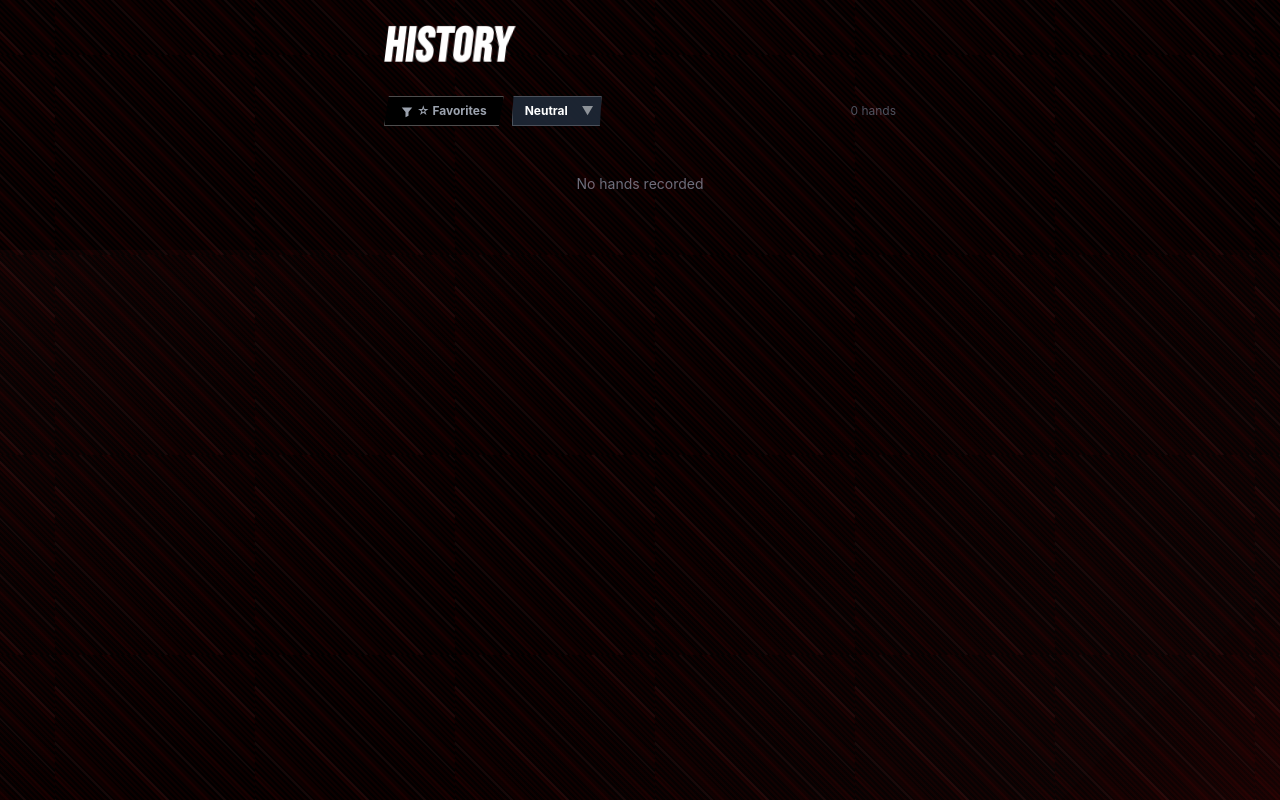
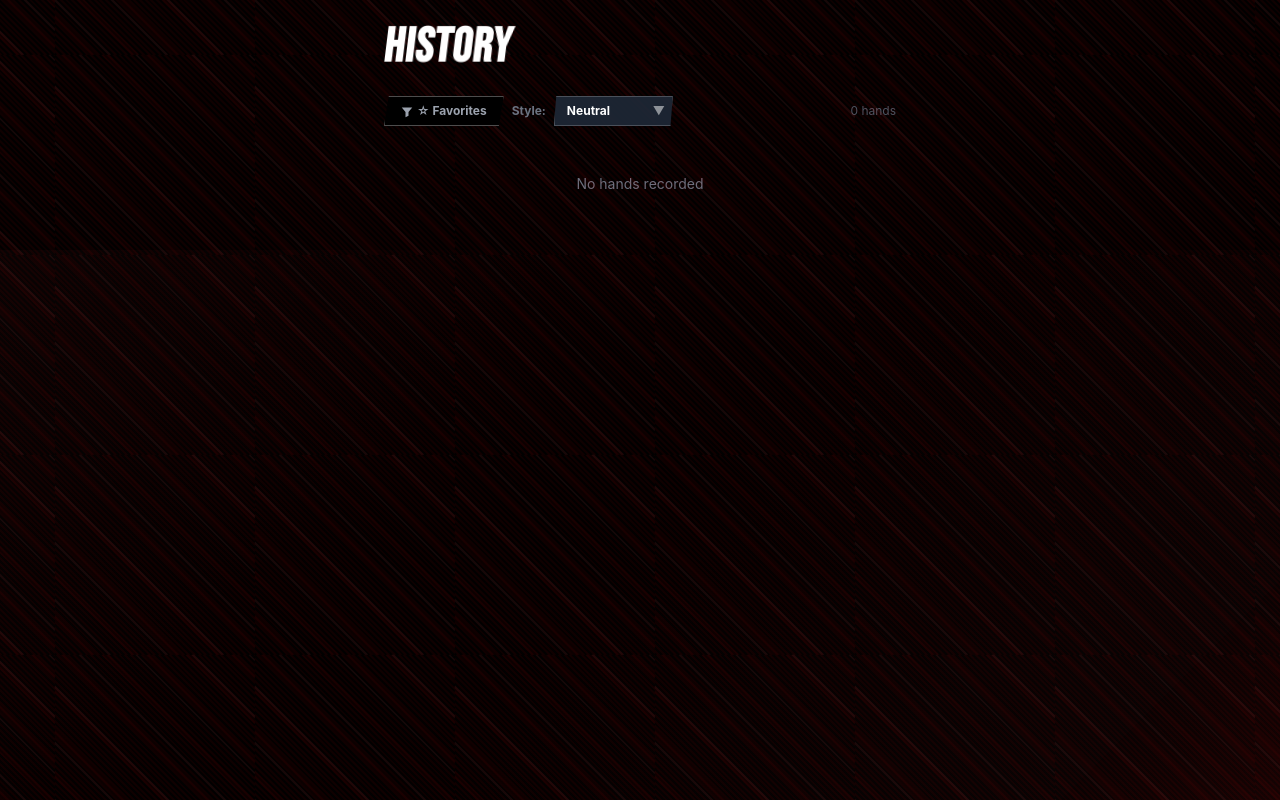
Before and after one commit to kenhakoken-spec/poker-p5, a Next.js app: page /history in a window 1280 px wide. Built offline with nearby package versions, Linux system fonts and the light colour scheme.

Commit message:
fix: add Style label to personality dropdown and rename Coach to Strict Coach

```diff
--- a/components/HistoryContent.tsx
+++ b/components/HistoryContent.tsx
@@ -221,7 +221,8 @@ export default function HistoryContent({ isActive }: { isActive?: boolean }) {
           </motion.button>
 
           {/* FEAT: Gemini personality dropdown */}
-          <div className="relative">
+          <div className="relative flex items-center gap-2">
+            <span className="text-xs text-gray-500 font-bold">Style:</span>
             <select
               value={personality}
               onChange={(e) => setPersonality(e.target.value as GeminiPersonality)}
--- a/utils/gemini.ts
+++ b/utils/gemini.ts
@@ -20,7 +20,7 @@ export const GEMINI_PROMPTS: Record<GeminiPersonality, { label: string; prompt:
     prompt: '相手の傾向を読み取り、エクスプロイト（搾取戦略）の観点から分析してください。相手のリーク、搾取ポイント、アジャストの提案をしてください。',
   },
   coach: {
-    label: 'Coach',
+    label: 'Strict Coach',
     prompt: '厳しいポーカーコーチとして、容赦なくミスを指摘してください。言い訳を許さず、改善すべきポイントを断定的に述べてください。良いプレイは簡潔に認め、悪いプレイには厳しく指摘してください。',
   },
 };
```
